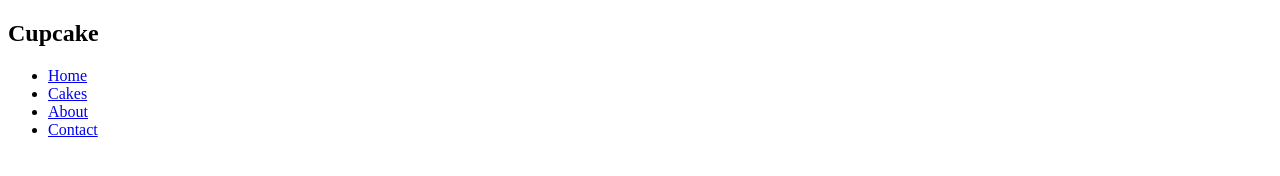
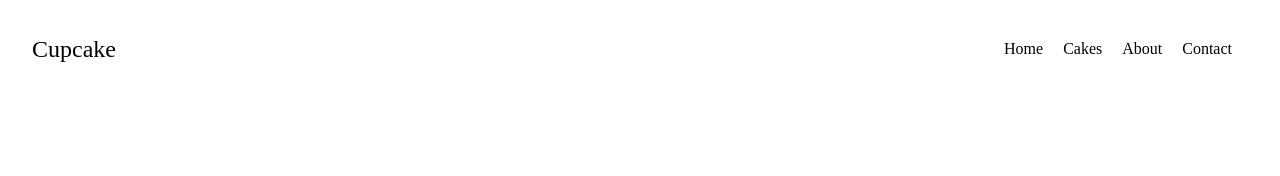
Before and after one commit to ImtiazKun/cupcake, a plain HTML site: page index.html in a window 1280 px wide. Drawn offline with Linux system fonts and the light colour scheme; a web font is replaced by a local one.

Commit message:
Added basic navigation bar

```diff
--- a/index.html
+++ b/index.html
@@ -5,13 +5,15 @@
     <meta charset="UTF-8">
     <meta name="viewport" content="width=device-width, initial-scale=1.0">
     <title>cupcake</title>
+    <link href="https://fonts.googleapis.com/css?family=Roboto|Rozha+One&display=swap" rel="stylesheet">
+    <link rel="stylesheet" href="css/main.min.css">
 </head>
 
 <body>
 
     <!-- navbar -->
-    <nav>
-        <div class="brand">
+    <nav class="navigation" role="navigation">
+        <div class="flex">
             <h2 class="brand">
                 Cupcake
             </h2>
@@ -32,6 +34,7 @@
         </div>
     </nav>
 
+    <!--  -->
 
 
 </body>
--- /dev/null
+++ b/scss/_mixins.scss
@@ -0,0 +1,11 @@
+@mixin anchor {
+    a{
+        text-decoration: none;
+        color: black;
+    }
+}
+
+@mixin  flexCenter {
+    align-items: center;
+    justify-content: center;
+}
--- /dev/null
+++ b/scss/_variables.scss
@@ -0,0 +1,2 @@
+$primary-font: "Rozha One";
+$p-font: "Roboto";
--- /dev/null
+++ b/scss/main.scss
@@ -0,0 +1,40 @@
+@import 'variables';
+@import 'mixins';
+
+body{
+    font-family: $p-font;
+    margin: 0;
+    @include anchor;
+}
+
+.flex{
+    display: flex;
+}
+
+
+.navigation{
+    font-family: $primary-font, serif;
+
+    .flex{
+        @include flexCenter;
+        justify-content: space-between;
+        margin: 1rem 2rem;
+    }
+
+    .brand{
+        font-weight: normal;
+    }
+
+    ul{
+        margin: 0;
+        padding: 0;
+        list-style-type: none;
+    }
+
+    ul li{
+        padding: 0;
+        display: inline;
+        margin-right: 1rem;
+    }
+
+}
```
Also changed, not shown: css/main.min.css (added), 1 other file.
